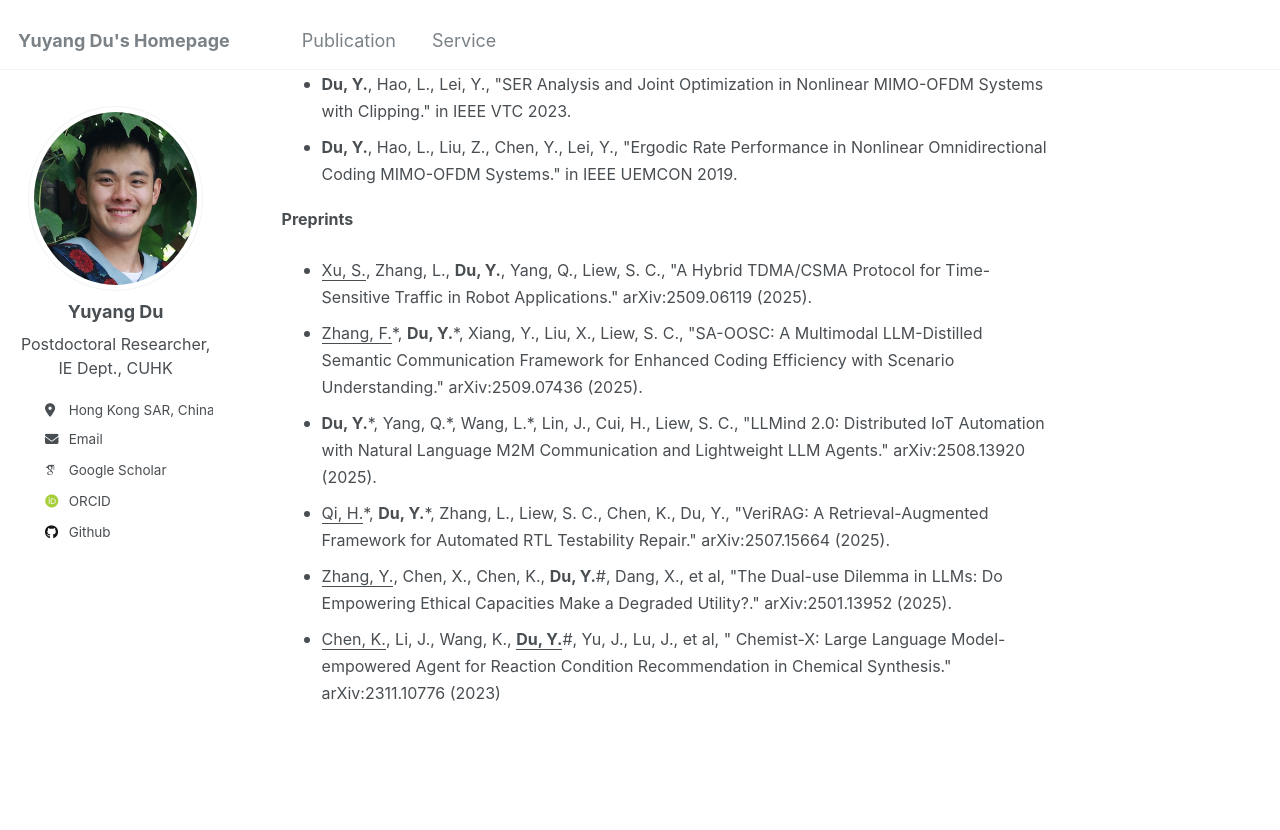
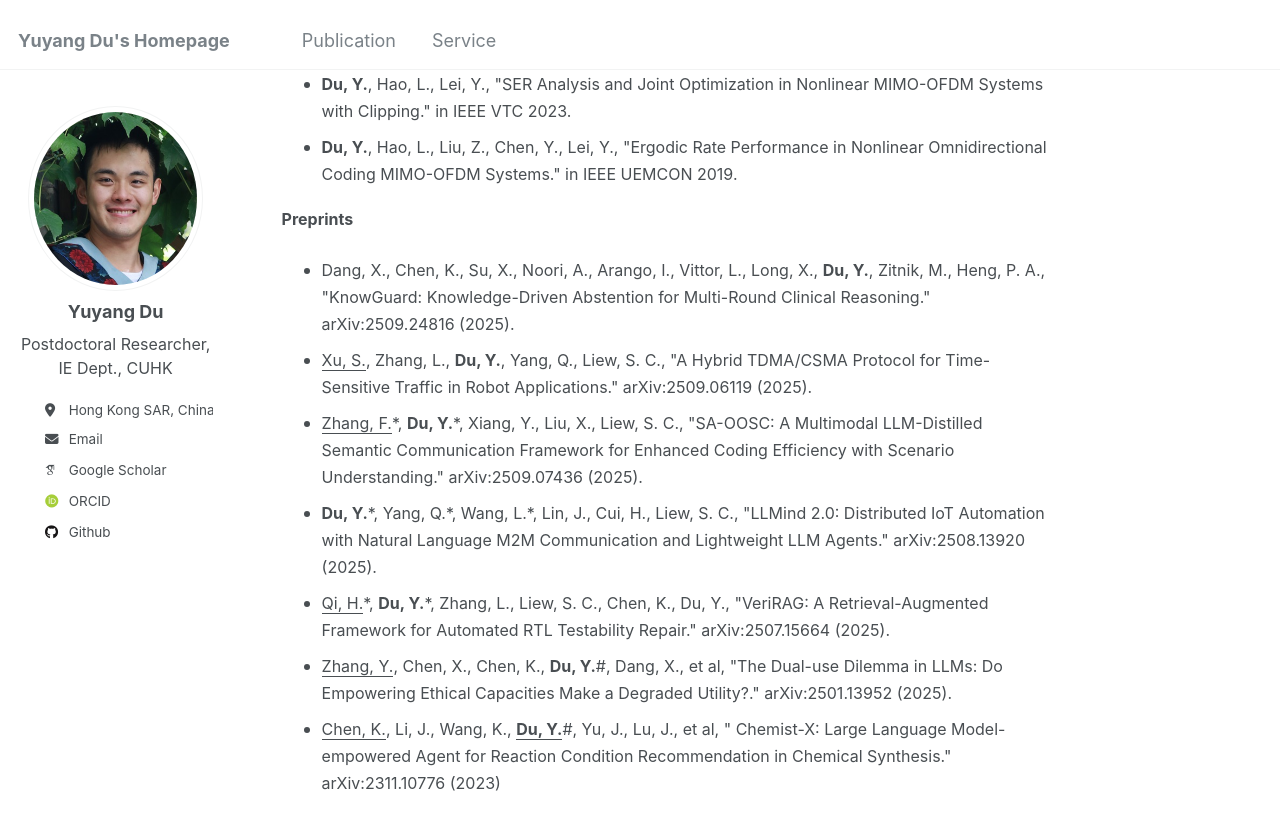
Before and after one commit to yuyangdu01/yuyangdu01.github.io, a Jekyll site: the page built from _pages/markdown.md, in a window 1280 px wide and 900 px high, scrolled down 1515 px. Shown: the top 830 px of the window. Built offline with Jekyll 4.4.1, drawn with Linux system fonts in a browser that asks for light colours; some web fonts are replaced.

Commit message:
Update markdown.md

```diff
--- a/_pages/markdown.md
+++ b/_pages/markdown.md
@@ -33,6 +33,7 @@ List of Publications <font size=3></font><font size=1>(<u>Mentee</u>, *Equal Con
 * <font size=3><b>Du, Y.</b>, Hao, L., Liu, Z., Chen, Y., Lei, Y., "Ergodic Rate Performance in Nonlinear Omnidirectional Coding MIMO-OFDM Systems." in IEEE UEMCON 2019.</font>
 
 **<font size=3>Preprints</font>**
+* <font size=3>Dang, X., Chen, K., Su, X., Noori, A., Arango, I., Vittor, L., Long, X., <b>Du, Y.</b>, Zitnik, M., Heng, P. A., "KnowGuard: Knowledge-Driven Abstention for Multi-Round Clinical Reasoning." arXiv:2509.24816 (2025).</font>
 * <font size=3><u>Xu, S.</u>, Zhang, L., <b>Du, Y.</b>, Yang, Q., Liew, S. C., "A Hybrid TDMA/CSMA Protocol for Time-Sensitive Traffic in Robot Applications." arXiv:2509.06119 (2025).</font>
 * <font size=3><u>Zhang, F.</u>*, <b>Du, Y.</b>*, Xiang, Y., Liu, X., Liew, S. C., "SA-OOSC: A Multimodal LLM-Distilled Semantic Communication Framework for Enhanced Coding Efficiency with Scenario Understanding." arXiv:2509.07436 (2025).</font>
 * <font size=3><b>Du, Y.</b>*, Yang, Q.*, Wang, L.*, Lin, J., Cui, H., Liew, S. C., "LLMind 2.0: Distributed IoT Automation with Natural Language M2M Communication and Lightweight LLM Agents." arXiv:2508.13920 (2025).</font>
```
